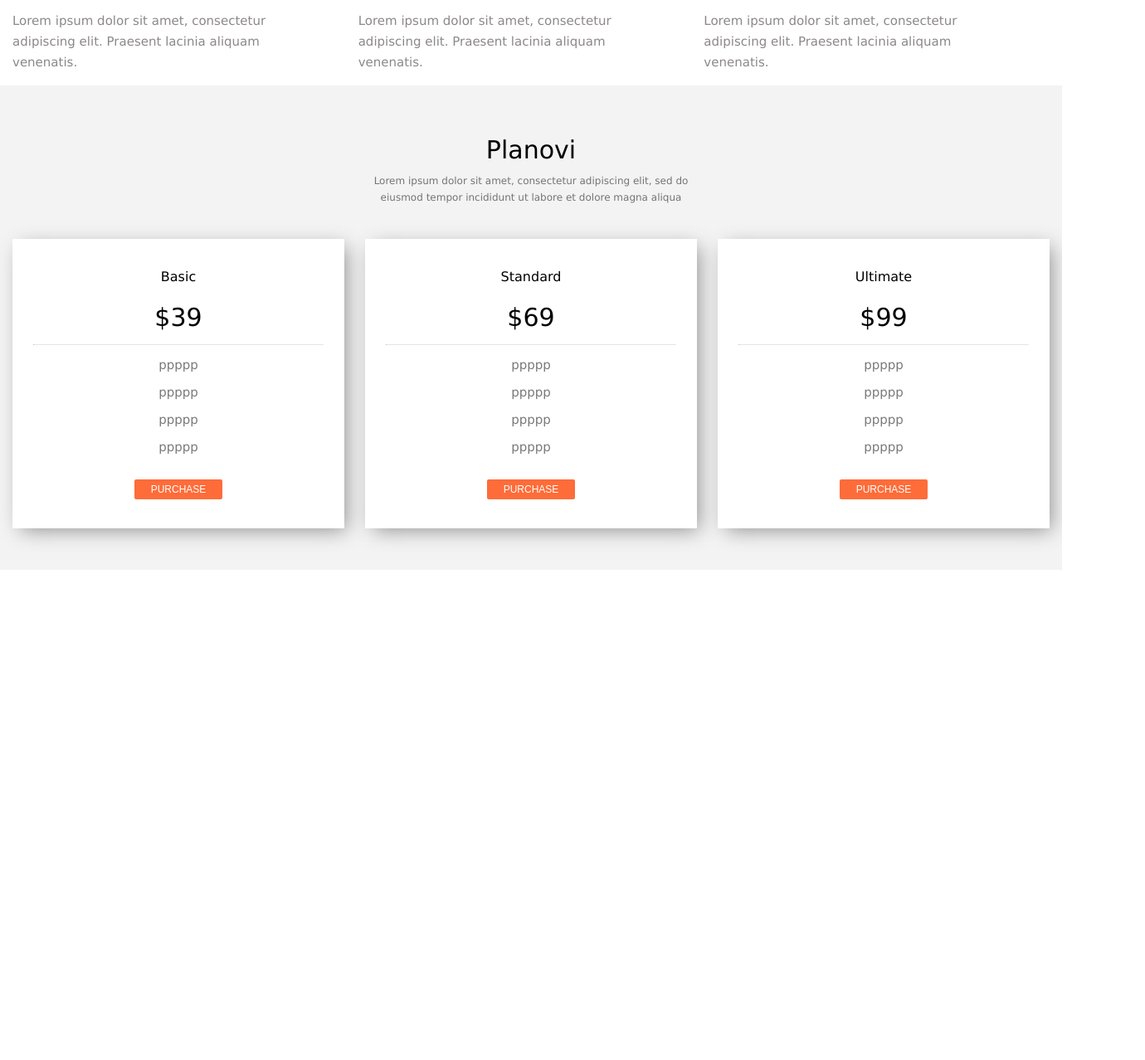
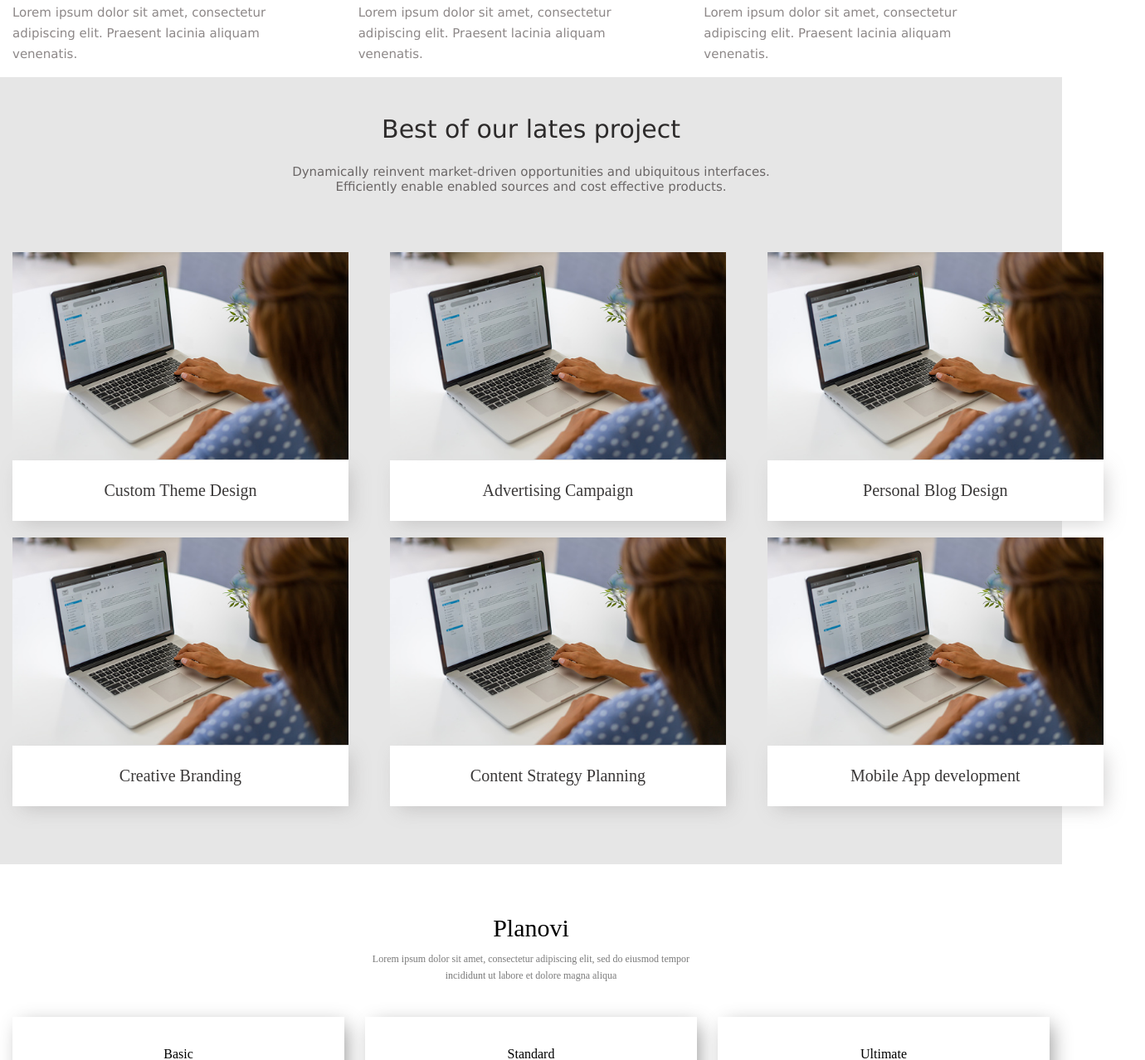
Before and after one commit to masaskrobo/cssproject, a plain HTML site: page index.html in a window 1280 px wide. Shown: the part 1522-2800 px from the top of the page at 83% size, 1380 px wide, since content can reach past the window. Before the commit the page ends 2209 px from the top, so only its background shows below. Drawn offline with Linux system fonts and the light colour scheme; a web font is replaced by a local one.

Commit message:
next-section

```diff
--- a/index.html
+++ b/index.html
@@ -1,25 +1,25 @@
 <!DOCTYPE html>
 <html lang="en">
+
 <head>
   <meta charset="UTF-8">
   <meta http-equiv="X-UA-Compatible" content="IE=edge">
   <meta name="viewport" content="width=device-width, initial-scale=1.0">
 
-    <link href="https://fonts.googleapis.com/icon?family=Material+Icons" link
-    rel="stylesheet">>
+  <link href="https://fonts.googleapis.com/icon?family=Material+Icons" link rel="stylesheet">
 
-      <link rel="stylesheet" href="https://fonts.google.com/icons?selected=Material%20Icons%20Outlined%3Afavorite_border%3A">
+  <link rel="stylesheet"
+    href="https://fonts.google.com/icons?selected=Material%20Icons%20Outlined%3Afavorite_border%3A">
   <link rel="stylesheet" href="main.css">
   <title>Document</title>
 </head>
+
 <body>
   <main>
-        <section>
-          <section id="first-section">
+    <header>
+      <div class="top-side">
         <div class="container">
-                 <div class="icons">
           <div class="icons__first-child">
-
             <span class="material-icons phone">
               call
             </span>
@@ -41,8 +41,9 @@
             </span>
           </div>
         </div>
-
-                <div class="links">
+    </div>
+        <div class="bottom-side">
+          <div class="container">
             <div>
               <h2 class="links__title">Kreativ pro</h2>
             </div>
@@ -56,22 +57,26 @@
                 <li> <a href="#"> Contant </a></li>
                 <li> <a href="#"> Shop</a></li>
               </ul>
-
             </div>
           </div>
+        </div>
+    </header>
+    <section>
       <div class="digital">
         <div class="digital__first-child">
           <img src="images/digital-marketing-agency.jpeg" alt="digital media agency">
         </div>
         <div class="digital__second-child">
           <h2>Digital media agency</h2>
-                         <p>Lorem ipsum dolor sit amet, consectetur adipiscing elit. Praesent lacinia aliquam venenatis. Proin sit amet luctus ex. Nulla facilisi. Ut nec finibus lacus.</p>
+          <p>Lorem ipsum dolor sit amet, consectetur adipiscing elit. Praesent lacinia aliquam venenatis. Proin sit amet
+            luctus ex. Nulla facilisi. Ut nec finibus lacus.</p>
           <button type="button">Get started now</button>
         </div>
 
       </div>
       </div>
     </section>
+
     <section id="second-section">
       <div class="container">
         <div class="beautiful-design_title">
@@ -86,14 +91,16 @@
                 favorite_border
               </span>
               <h3 class="beautiful__title">Design</h3>
-                         <p class="beautiful__text">Lorem ipsum dolor sit amet, consectetur adipiscing elit. Praesent lacinia aliquam venenatis.</p>
+              <p class="beautiful__text">Lorem ipsum dolor sit amet, consectetur adipiscing elit. Praesent lacinia
+                aliquam venenatis.</p>
             </div>
             <div class="development">
               <span class="material-icons orange">
                 code
               </span>
               <h3 class="beautiful__title">Development</h3>
-                         <p class="beautiful__text">Lorem ipsum dolor sit amet, consectetur adipiscing elit. Praesent lacinia aliquam venenatis.</p>
+              <p class="beautiful__text">Lorem ipsum dolor sit amet, consectetur adipiscing elit. Praesent lacinia
+                aliquam venenatis.</p>
 
             </div>
             <div class="branding">
@@ -101,7 +108,8 @@
                 star_border
               </span>
               <h3 class="beautiful__title">Branding</h3>
-                         <p class="beautiful__text">Lorem ipsum dolor sit amet, consectetur adipiscing elit. Praesent lacinia aliquam venenatis. </p>
+              <p class="beautiful__text">Lorem ipsum dolor sit amet, consectetur adipiscing elit. Praesent lacinia
+                aliquam venenatis. </p>
             </div>
           </div>
           <div class="beautiful-design_info_second">
@@ -110,32 +118,76 @@
                 thumb_up
               </span>
               <h3 class="beautiful__title">Advertising</h3>
-                         <p class="beautiful__text">Lorem ipsum dolor sit amet, consectetur adipiscing elit. Praesent lacinia aliquam venenatis.</p>
+              <p class="beautiful__text">Lorem ipsum dolor sit amet, consectetur adipiscing elit. Praesent lacinia
+                aliquam venenatis.</p>
             </div>
             <div class="mobile-apps">
               <span class="material-icons orange">
                 phone_iphone
               </span>
               <h3 class="beautiful__title">Mobile Apps</h3>
-                         <p class="beautiful__text">Lorem ipsum dolor sit amet, consectetur adipiscing elit. Praesent lacinia aliquam venenatis. </p>
+              <p class="beautiful__text">Lorem ipsum dolor sit amet, consectetur adipiscing elit. Praesent lacinia
+                aliquam venenatis. </p>
             </div>
             <div class="strategy">
               <span class="material-icons orange">
                 battery_full
               </span>
               <h3 class="beautiful__title">Strategy</h3>
-                         <p class="beautiful__text">Lorem ipsum dolor sit amet, consectetur adipiscing elit. Praesent lacinia aliquam venenatis.</p>
+              <p class="beautiful__text">Lorem ipsum dolor sit amet, consectetur adipiscing elit. Praesent lacinia
+                aliquam venenatis.</p>
             </div>
           </div>
         </div>
       </div>
 
     </section>
+    <section class="background">
+          <div class="container">
+              <div class="beautiful-design_title">
+                     <h2>Best of our lates project</h2>
+                     <p>Dynamically reinvent market-driven opportunities and ubiquitous interfaces.
+                      Efficiently enable enabled sources and cost effective products.</p>
+              </div>
+              <div class="laptop_images">
+                <div class="top__images">
+                    <div>
+                      <img class="image_1" src="images/laptop.jpg" alt="image">
+                      <p  class="laptop_images_title">Custom Theme Design</p>
+                    </div>
+                    <div>
+                      <img class="image_1" src="images/laptop.jpg" alt="image">
+                      <p class="laptop_images_title">Advertising Campaign</p>
+                    </div>
+                    <div>
+                      <img class="image_1" src="images/laptop.jpg" alt="image">
+                      <p class="laptop_images_title">Personal Blog Design</p>
+                    </div>
+                  </div>
+                  <div class="bottom__images">
+                    <div>
+                      <img class="image_1" src="images/laptop.jpg" alt="image">
+                      <p class="laptop_images_title">Creative Branding</p>
+                    </div>
+                    <div>
+                      <img class="image_1" src="images/laptop.jpg" alt="image">
+                      <p class="laptop_images_title">Content Strategy Planning</p>
+                    </div>
+                    <div class="margin-bottom" >
+                      <img class="image_1" src="images/laptop.jpg" alt="image">
+                      <p class="laptop_images_title">Mobile App development</p>
+                    </div>
+                  </div>
 
+              </div>
+          </div>
+    </section>
+    <section>
       <div class="container">
         <div class="container-title">
           <h3>Planovi</h3>
-                      <p> Lorem ipsum dolor sit amet, consectetur adipiscing elit, sed do eiusmod tempor incididunt ut labore et dolore magna aliqua</p>
+          <p> Lorem ipsum dolor sit amet, consectetur adipiscing elit, sed do eiusmod tempor incididunt ut labore et
+            dolore magna aliqua</p>
         </div>
         <div class="container-box">
           <div class="container-box__1">
@@ -176,4 +228,5 @@
   </main>
 
 </body>
+
 </html>
--- a/main.css
+++ b/main.css
@@ -1,38 +1,24 @@
 body{
     margin: 0;
 }
-section{
-    background: #f3f3f3;
-    overflow: hidden;
-    font-family: Verdana, Geneva, Tahoma, sans-serif;
+.background{
+    background-color: hsl(0, 0%, 90%);
 }
-#first-section{
+header{
     background: white;
     font-family: Verdana, Geneva, Tahoma, sans-serif;
-    max-width: 100%;
+    overflow: hidden;
 }
-
-section{
-    background: #f3f3f3;
-    overflow: hidden;
-    font-family: Verdana, Geneva, Tahoma, sans-serif;
-
-
-}
-.icons{
-
+.top-side{
     border-bottom: 1px solid rgb(228, 222, 222);
+    justify-content: space-between;
     display: flex;
-    justify-content: space-between;
-
-
+    margin-bottom: 0px;
 }
 .icons__first-child{
     display: flex;
-   justify-content: space-between;
-   margin-left: 100px;
-
-
+    margin-left: 100px;
+    float: left;
 }
 .material-icons.phone{
     font-size: 15px;
@@ -55,6 +41,7 @@ section{
 }
 .icons__second-child{
     margin-top: 11px;
+    float: right;
 }
 .material-icons.facebook{
     margin-left: 25px
@@ -62,7 +49,7 @@ section{
 .material-icons.twiter{
     margin-left: 25px;
 }
-.links{
+.bottom-side{
     display: flex;
     justify-content: space-between;
     height: 90px;
@@ -75,12 +62,14 @@ section{
     margin: 0;
     margin-top: 15px;
     margin-left: 60px;
+    float: left;
 }
 .links__information>ul{
     display: flex;
     list-style-type: none;
     margin: 0;
     margin-top: 30px;
+    float: right;
 }
 
 a{
@@ -144,6 +133,7 @@ a{
     text-align: center;
     margin: 0;
     padding-top: 20px;
+    font-family: Verdana, Geneva, Tahoma, sans-serif;
 }
 .beautiful-design_title h2{
      font-size: 30px;
@@ -153,9 +143,10 @@ a{
 .beautiful-design_title p{
     margin: 0;
     margin-top: 10px;
-    margin-bottom: 100px;
+    margin-bottom: 70px;
      font-size: 15px;
      color: rgb(106, 102, 102);
+     white-space: pre-line;
 }
 .beautiful-design_info{
     display: block;
@@ -183,6 +174,7 @@ a{
     font-size: 20px;
     font-weight: 100;
     color: rgb(16, 15, 15);
+
 }
 .beautiful__text{
     color:rgb(141, 136, 136);
@@ -221,6 +213,43 @@ a{
     color: rgb(45, 43, 43);
     margin-right: 50px;
 }
+.laptop_images{
+    display: block;
+
+}
+.top__images{
+   display: flex;
+
+}
+.image_1{
+    margin-right: 50px;
+    margin-bottom: 0px;
+    height: 250px;
+
+}
+.laptop_images_title{
+    background: white;
+    padding: 25px;
+    margin-top: -3px;
+    margin-right: 50px;
+    text-align: center;
+    color: rgb(58, 56, 56);
+    font-size: 20px;
+    font-weight: 100;
+    -webkit-box-shadow: 6px 6px 23px -4px rgba(143, 140, 140, 0.41);
+    box-shadow: 6px 6px 23px -4px rgba(143, 140, 140, 0.41);
+
+}
+
+
+.bottom__images{
+    display: flex;
+
+}
+.margin-bottom{
+    margin-bottom: 50px;
+}
+
 
 
 
```
Also changed, not shown: images/laptop.jpg (added), 1 other file. Lines whose indentation alone changed are shown as unchanged.
